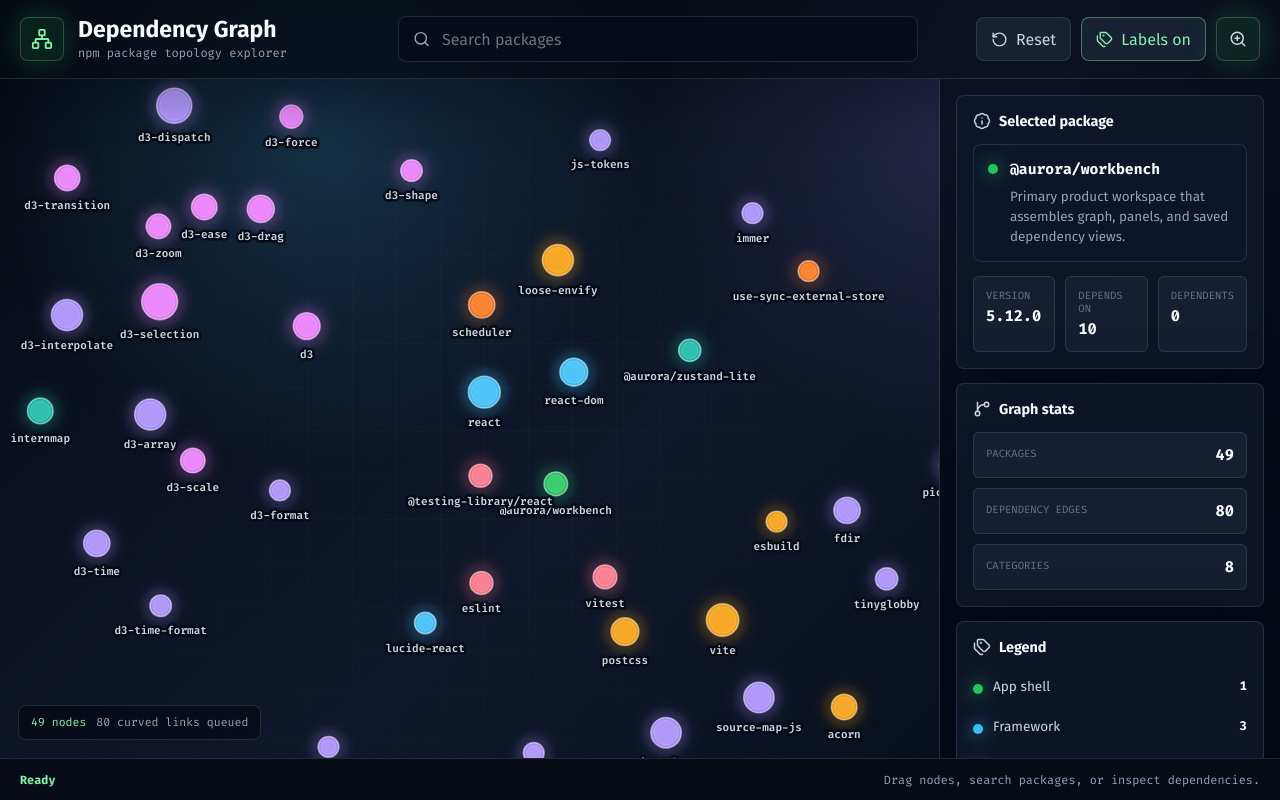
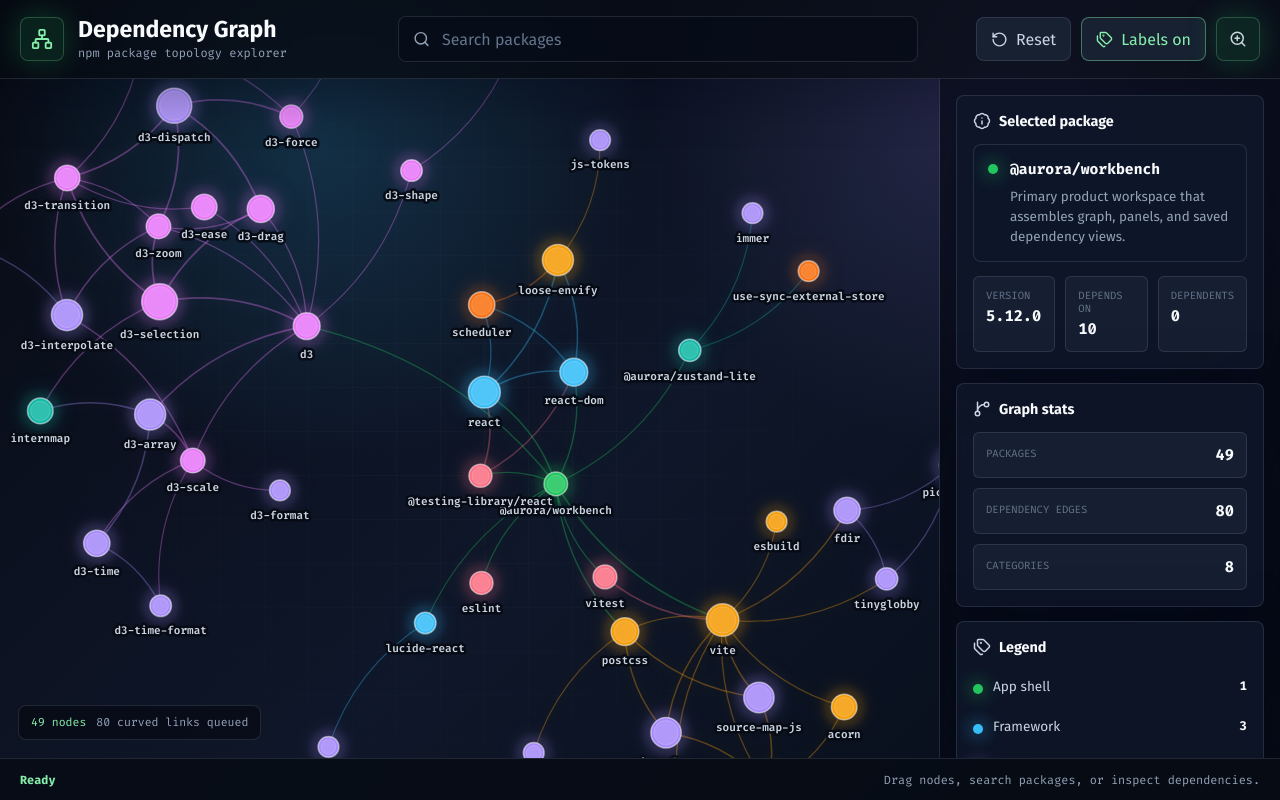
Before and after one commit to ShreeBohara/50-Days-of-Creative-Frontend, a React (Vite) app in the folder day-26-dependency-graph/: page / in a window 1280 px wide. Built offline with nearby package versions, Linux system fonts and the light colour scheme.

Commit message:
day-26: edge-rendering — curved bezier dependency links

```diff
--- a/day-26-dependency-graph/src/App.css
+++ b/day-26-dependency-graph/src/App.css
@@ -166,6 +166,20 @@
   width: 100%;
   height: 100%;
   touch-action: none;
+}
+
+.graph-link {
+  fill: none;
+  stroke: var(--link-color);
+  stroke-width: var(--link-width);
+  stroke-linecap: round;
+  opacity: 0.34;
+  vector-effect: non-scaling-stroke;
+  filter: drop-shadow(0 0 8px color-mix(in srgb, var(--link-color) 44%, transparent));
+}
+
+.link-arrow {
+  fill: rgba(203, 213, 225, 0.78);
 }
 
 .graph-node {
--- a/day-26-dependency-graph/src/components/GraphCanvas.jsx
+++ b/day-26-dependency-graph/src/components/GraphCanvas.jsx
@@ -8,7 +8,11 @@ import {
   forceY,
 } from 'd3'
 import { categoryMeta } from '../data/graphData'
-import { getInitialPosition, getNodeRadius } from '../utils/graphMetrics'
+import {
+  getCurvedLinkPath,
+  getInitialPosition,
+  getNodeRadius,
+} from '../utils/graphMetrics'
 
 const MIN_STAGE = {
   width: 720,
@@ -112,7 +116,46 @@ function GraphCanvas({ nodes, links, labelsVisible, layoutVersion }) {
         role="img"
         aria-label="Force-directed npm dependency graph"
       >
+        <defs>
+          <marker
+            id="dependency-arrow"
+            viewBox="0 0 10 10"
+            refX="8"
+            refY="5"
+            markerWidth="5"
+            markerHeight="5"
+            orient="auto-start-reverse"
+          >
+            <path d="M 0 0 L 10 5 L 0 10 z" className="link-arrow" />
+          </marker>
+        </defs>
         <g className="graph-viewport">
+          <g className="link-layer" aria-hidden="true">
+            {layoutLinks.map((link) => {
+              const source = link.source
+              const target = link.target
+              const sourceNode = typeof source === 'object' ? source : null
+              const targetNode = typeof target === 'object' ? target : null
+              const color = sourceNode ? categoryMeta[sourceNode.category].color : '#94a3b8'
+              const width = targetNode
+                ? Math.max(1.1, getNodeRadius(targetNode) / 10)
+                : 1.2
+
+              return (
+                <path
+                  key={link.id}
+                  className="graph-link"
+                  d={getCurvedLinkPath(link)}
+                  style={{
+                    '--link-color': color,
+                    '--link-width': width,
+                  }}
+                  markerEnd="url(#dependency-arrow)"
+                />
+              )
+            })}
+          </g>
+          <g className="node-layer">
             {layoutNodes.map((node) => {
               const meta = categoryMeta[node.category]
               const showLabel = labelsVisible || node.radius >= 18
@@ -140,6 +183,7 @@ function GraphCanvas({ nodes, links, labelsVisible, layoutVersion }) {
               )
             })}
           </g>
+        </g>
       </svg>
       <div className="simulation-hint" aria-hidden="true">
         <span>{layoutNodes.length} nodes</span>
--- a/day-26-dependency-graph/src/utils/graphMetrics.js
+++ b/day-26-dependency-graph/src/utils/graphMetrics.js
@@ -15,3 +15,34 @@ export function getInitialPosition(index, total, width, height) {
     y: height / 2 + Math.sin(angle) * radius,
   }
 }
+
+export function getEndpointPoint(endpoint) {
+  if (!endpoint || typeof endpoint !== 'object') {
+    return null
+  }
+
+  return {
+    x: endpoint.x ?? 0,
+    y: endpoint.y ?? 0,
+  }
+}
+
+export function getCurvedLinkPath(link) {
+  const source = getEndpointPoint(link.source)
+  const target = getEndpointPoint(link.target)
+
+  if (!source || !target) {
+    return ''
+  }
+
+  const dx = target.x - source.x
+  const dy = target.y - source.y
+  const distance = Math.hypot(dx, dy) || 1
+  const normalX = -dy / distance
+  const normalY = dx / distance
+  const bend = Math.min(52, distance * 0.18)
+  const midX = (source.x + target.x) / 2 + normalX * bend
+  const midY = (source.y + target.y) / 2 + normalY * bend
+
+  return `M ${source.x} ${source.y} Q ${midX} ${midY} ${target.x} ${target.y}`
+}
```
Lines whose indentation alone changed are shown as unchanged.
